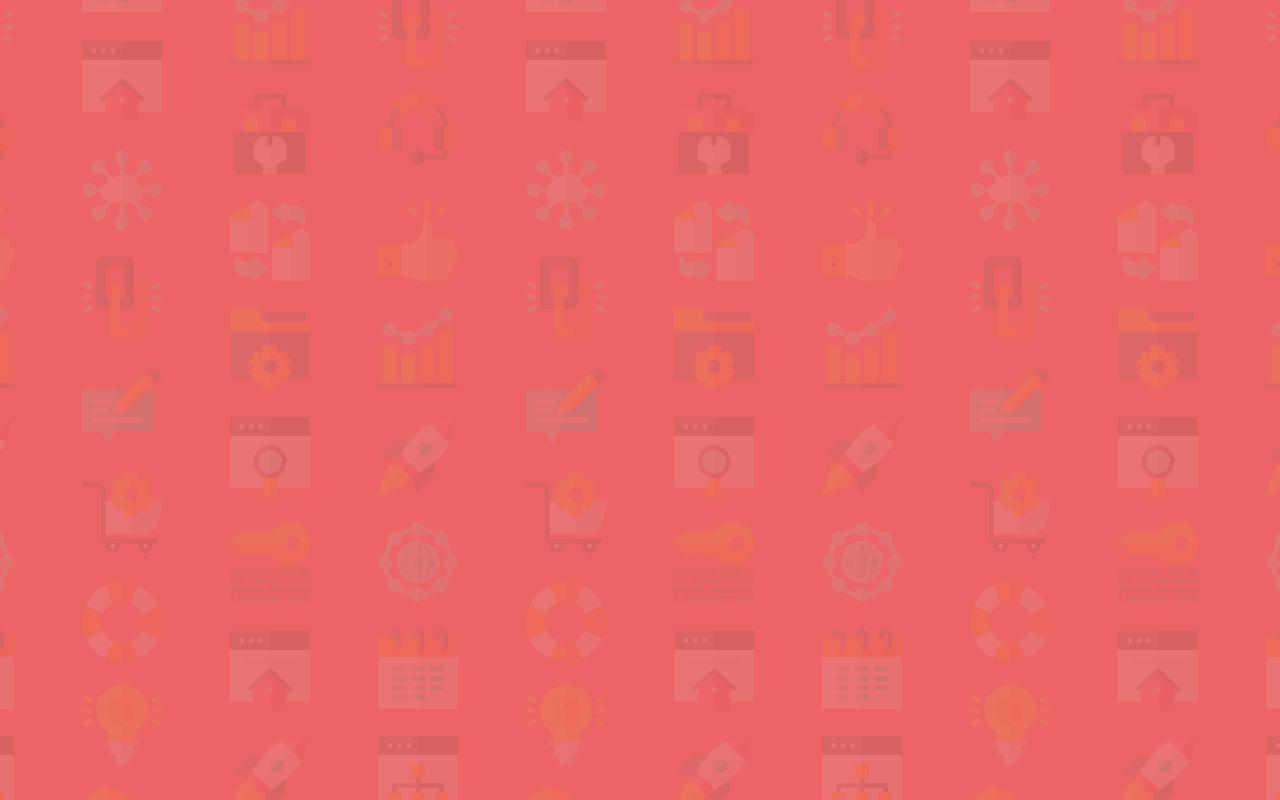
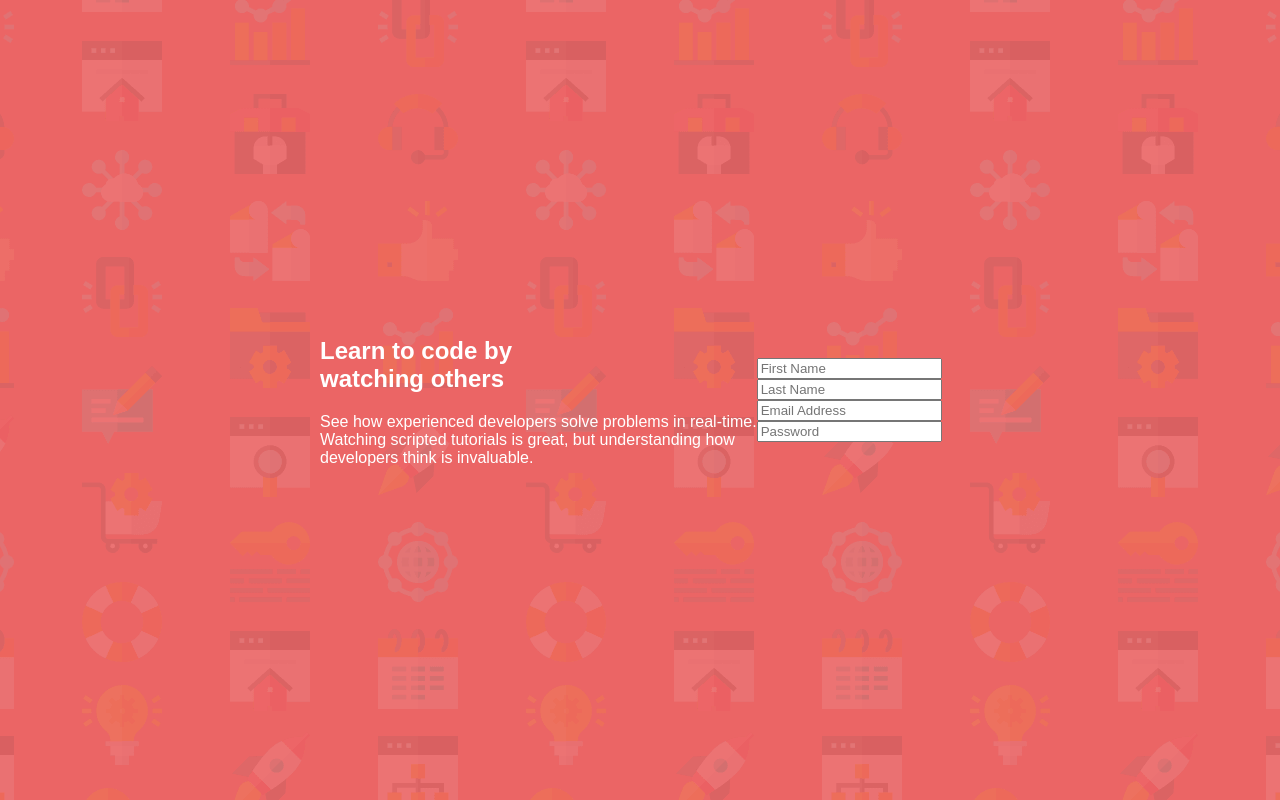
Before and after one commit to firdous-ab/Zuri-Media-query-and-responsiveness, a plain HTML site: page index.html in a window 1280 px wide. Drawn offline with Linux system fonts and the light colour scheme.

Commit message:
most recent commit

```diff
--- a/index.html
+++ b/index.html
@@ -4,13 +4,44 @@
     <meta charset="UTF-8">
     <meta http-equiv="X-UA-Compatible" content="IE=edge">
     <meta name="viewport" content="width=device-width, initial-scale=1.0">
+    <title>Media query and responsiveness</title>
     <link rel="stylesheet" href="style.css">
-    <title>Media query and responsiveness</title>
 </head>
 <body>
     <section class="header">
+        <main class="main-cont">
+            <div class="left-cont">
+               <h1 style="color: white;">Learn to code by<br>watching others</h1>
+               <p style="color: white;">See how experienced developers solve problems in real-time.<br>
+                  Watching scripted tutorials is great, but understanding how<br>
+                  developers think is invaluable.
+               </p>
+            </div>
 
+            <div class="right-cont">
+                <form action="/action_page.php">
+                    <div>
+                        <label for="First-name"></label>
+                        <input type="text" name="firstName" placeholder="First Name" required>
+                    </div>
 
+                    <div>
+                        <label for="Last-name"></label>
+                        <input type="text" name="lastName" placeholder="Last Name" required>
+                    </div>
+
+                    <div>
+                        <label for="Email-address"></label>
+                        <input type="email" name="E-address" placeholder="Email Address" required>
+                    </div>
+
+                    <div>
+                        <label for="Password"></label>
+                        <input type="password" name="password" placeholder="Password" required>
+                    </div>
+                </form>
+            </div>
+        </main>
     </section>
 </body>
 </html>
--- a/style.css
+++ b/style.css
@@ -1,8 +1,19 @@
 index.html, body{
     margin: 0;
     padding: 0;
+    box-sizing: border-box;
     font-family: 'Poppins', sans-serif;
   }
+
+  main{
+    width: 50%;
+    display: flex;
+    flex-direction: row;
+    align-items: center;
+    margin: auto;
+    height: 100vh;
+  }
+
 
   @media screen and (max-width:1440px) /*DESKTOP*/ {
   .header{
```
